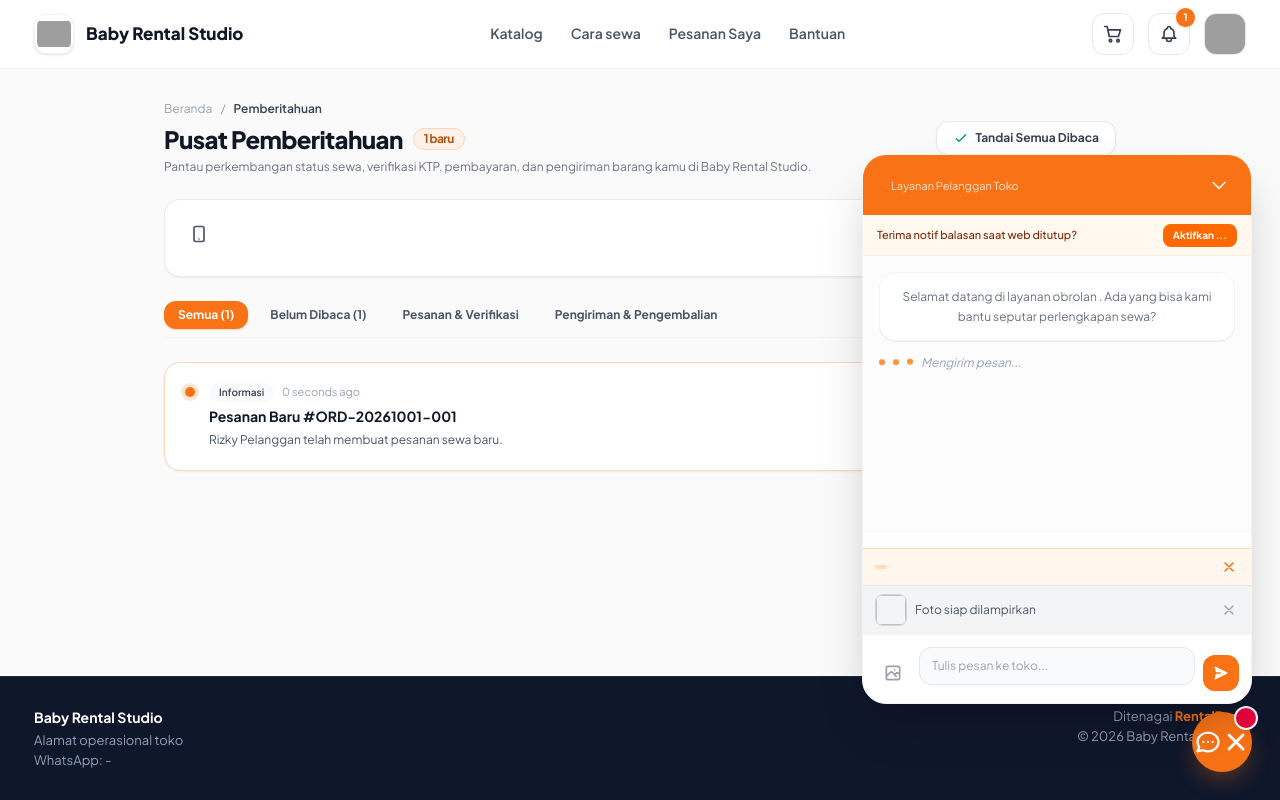
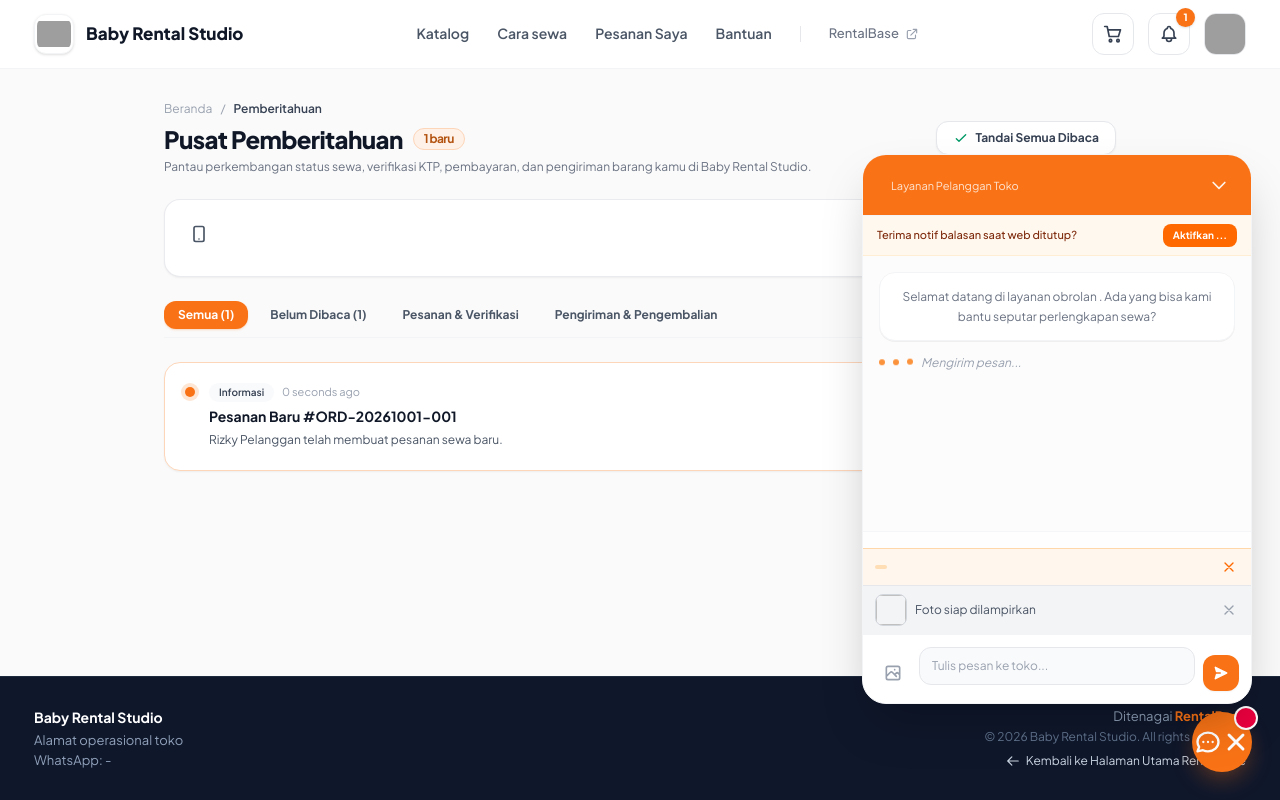
Before and after one commit to tersiqo/RentalBase, a Laravel app: page /notifications in a window 1280 px wide. Run offline with Laravel 12, Linux system fonts and the light colour scheme; a user stored in the database is signed in; data comes from the database, SQL or seed files in the repository; data that the repository does not hold is empty; style sheets or scripts are compiled from the project's sources; some libraries are stand-ins or nearby versions; grey boxes are pictures that could not be loaded.

Commit message:
feat(customer): integrate RentalBase navigation links into tenant navbar

```diff
--- a/resources/views/layouts/customer.blade.php
+++ b/resources/views/layouts/customer.blade.php
@@ -1,5 +1,6 @@
 <!DOCTYPE html>
 <html lang="id">
+
 <head>
     <meta charset="UTF-8">
     <meta name="viewport" content="width=device-width, initial-scale=1.0">
@@ -56,7 +57,9 @@
     @endphp
 
     <style>
-        body { font-family: 'Plus Jakarta Sans', system-ui, sans-serif; }
+        body {
+            font-family: 'Plus Jakarta Sans', system-ui, sans-serif;
+        }
 
         :root {
             --tenant-theme: {{ $themeColor }};
@@ -197,8 +200,7 @@
             background: linear-gradient(145deg,
                     color-mix(in srgb, var(--tenant-theme) 45%, white) 0%,
                     color-mix(in srgb, var(--tenant-theme) 75%, white) 45%,
-                var(--tenant-theme) 100%
-            ) !important;
+                    var(--tenant-theme) 100%) !important;
             box-shadow: 0 30px 60px -20px color-mix(in srgb, var(--tenant-theme) 45%, transparent) !important;
         }
 
@@ -225,6 +227,7 @@
         }
     </style>
 </head>
+
 <body class="bg-[#FAFAFA] text-gray-600 font-sans antialiased min-h-screen flex flex-col"
     x-data="{
           howToRentModalOpen: false,
@@ -248,12 +251,20 @@
                         class="w-[36px] h-[36px] sm:w-[40px] sm:h-[40px] shrink-0 rounded-xl object-contain border border-gray-100 p-0.5 shadow-sm group-hover:scale-105 transition-transform bg-white">
                     <div class="hidden w-[36px] h-[36px] sm:w-[38px] sm:h-[38px] shrink-0 rounded-xl items-center justify-center font-bold shadow-sm transition-all"
                         style="background-color: var(--tenant-theme); color: var(--tenant-text);">
-                            <svg width="22" height="22" viewBox="0 0 24 24" fill="none" stroke="currentColor" stroke-width="2" stroke-linecap="round" stroke-linejoin="round"><circle cx="7" cy="19" r="2"/><circle cx="17" cy="19" r="2"/><path d="M3 4h3l2 11h10M6 8h13l-2 6H8"/></svg>
+                        <svg width="22" height="22" viewBox="0 0 24 24" fill="none" stroke="currentColor" stroke-width="2" stroke-linecap="round" stroke-linejoin="round">
+                            <circle cx="7" cy="19" r="2" />
+                            <circle cx="17" cy="19" r="2" />
+                            <path d="M3 4h3l2 11h10M6 8h13l-2 6H8" />
+                        </svg>
                     </div>
                     @else
                     <div class="w-[36px] h-[36px] sm:w-[38px] sm:h-[38px] shrink-0 rounded-xl flex items-center justify-center font-bold shadow-sm transition-all"
                         style="background-color: var(--tenant-theme); color: var(--tenant-text);">
-                            <svg width="22" height="22" viewBox="0 0 24 24" fill="none" stroke="currentColor" stroke-width="2" stroke-linecap="round" stroke-linejoin="round"><circle cx="7" cy="19" r="2"/><circle cx="17" cy="19" r="2"/><path d="M3 4h3l2 11h10M6 8h13l-2 6H8"/></svg>
+                        <svg width="22" height="22" viewBox="0 0 24 24" fill="none" stroke="currentColor" stroke-width="2" stroke-linecap="round" stroke-linejoin="round">
+                            <circle cx="7" cy="19" r="2" />
+                            <circle cx="17" cy="19" r="2" />
+                            <path d="M3 4h3l2 11h10M6 8h13l-2 6H8" />
+                        </svg>
                     </div>
                     @endif
                     <span class="truncate max-w-[155px] sm:max-w-[220px] md:max-w-none">{{ $tenantProfile?->name ?? $client->nama_usaha ?? ($client->name ?? 'RentalBase Tenant') }}</span>
@@ -270,6 +281,19 @@
                     <a href="{{ route('customer.orders', array_filter(['client' => $client->subdomain ?? session('active_client_subdomain', null)])) }}" class="{{ request()->routeIs('customer.orders*') ? 'text-primary-500 border-b-2 border-primary-500 py-[22px]' : 'text-gray-600 border-b-2 border-transparent hover:text-primary-500 py-[22px]' }} transition-colors">Pesanan Saya</a>
                     @endauth
                     <button type="button" @click.prevent="helpModalOpen = true; mobileMenuOpen = false" class="text-gray-600 border-b-2 border-transparent hover:text-primary-500 py-[22px] transition-colors cursor-pointer font-semibold text-[14px]">Bantuan</button>
+
+                    {{-- Pemisah vertikal --}}
+                    <span class="h-4 w-px bg-gray-200"></span>
+
+                    {{-- Link ke Platform RentalBase --}}
+                    <a href="{{ Route::has('landing.home') ? route('landing.home') : url('/') }}"
+                       class="inline-flex items-center gap-1.5 text-gray-500 hover:text-primary-500 py-[22px] transition-colors font-medium text-[13px] group"
+                       title="Kembali ke platform utama RentalBase">
+                        <span>RentalBase</span>
+                        <svg class="w-3.5 h-3.5 text-gray-400 group-hover:text-primary-500 transition-transform group-hover:translate-x-0.5 group-hover:-translate-y-0.5" fill="none" viewBox="0 0 24 24" stroke="currentColor">
+                            <path stroke-linecap="round" stroke-linejoin="round" stroke-width="2" d="M10 6H6a2 2 0 00-2 2v10a2 2 0 002 2h10a2 2 0 002-2v-4M14 4h6m0 0v6m0-6L10 14" />
+                        </svg>
+                    </a>
                 </nav>
 
                 <!-- Right Actions -->
@@ -295,7 +319,7 @@
                         class="relative w-[38px] h-[38px] sm:w-[42px] sm:h-[42px] shrink-0 aspect-square rounded-xl border border-gray-200 flex items-center justify-center bg-white text-gray-700 hover:border-primary-500 hover:text-primary-500 transition-colors"
                         title="Pemberitahuan">
                         <svg class="w-5 h-5" fill="none" viewBox="0 0 24 24" stroke="currentColor" stroke-width="2">
-                                <path stroke-linecap="round" stroke-linejoin="round" d="M15 17h5l-1.405-1.405A2.032 2.032 0 0118 14.158V11a6.002 6.002 0 00-4-5.659V5a2 2 0 10-4 0v.341C7.67 6.165 6 8.388 6 11v3.159c0 .538-.214 1.055-.595 1.436L4 17h5m6 0v1a3 3 0 01-6 0v-1m6 0H9"/>
+                            <path stroke-linecap="round" stroke-linejoin="round" d="M15 17h5l-1.405-1.405A2.032 2.032 0 0118 14.158V11a6.002 6.002 0 00-4-5.659V5a2 2 0 10-4 0v.341C7.67 6.165 6 8.388 6 11v3.159c0 .538-.214 1.055-.595 1.436L4 17h5m6 0v1a3 3 0 01-6 0v-1m6 0H9" />
                         </svg>
                         @if($unreadCustomerNotifs > 0)
                         <span class="absolute -top-1.5 -right-1.5 flex items-center justify-center min-w-[19px] h-[19px] px-1 text-[10px] font-black text-white bg-primary-500 rounded-full shadow-sm">
@@ -353,7 +377,9 @@
 
                     <!-- Mobile menu button -->
                     <button @click="mobileMenuOpen = !mobileMenuOpen" class="md:hidden text-gray-500 hover:text-gray-900 focus:outline-none p-1.5 shrink-0">
-                        <svg class="h-6 w-6" fill="none" stroke="currentColor" viewBox="0 0 24 24"><path stroke-linecap="round" stroke-linejoin="round" stroke-width="2" d="M4 6h16M4 12h16M4 18h16"></path></svg>
+                        <svg class="h-6 w-6" fill="none" stroke="currentColor" viewBox="0 0 24 24">
+                            <path stroke-linecap="round" stroke-linejoin="round" stroke-width="2" d="M4 6h16M4 12h16M4 18h16"></path>
+                        </svg>
                     </button>
                 </div>
             </div>
@@ -364,6 +390,7 @@
             x-transition
             class="md:hidden bg-white border-t border-gray-100"
             style="display: none;">
+            <div class="px-3 py-2 space-y-0.5">
                 <a href="{{ route('customer.home', ['subdomain' => $client->subdomain ?? session('active_client_subdomain', 'babyrental')]) }}" class="block px-3 py-2 rounded-lg text-base font-medium {{ (request()->routeIs('customer.home*') || request()->routeIs('customer.product.*')) ? 'text-primary-600 bg-primary-50 font-semibold' : 'text-gray-700 hover:text-gray-900 hover:bg-gray-50' }}">Katalog</a>
                 <button type="button" @click.prevent="howToRentModalOpen = true; mobileMenuOpen = false" class="w-full text-left block px-3 py-2 rounded-lg text-base font-medium text-gray-700 hover:text-gray-900 hover:bg-gray-50 cursor-pointer">Cara sewa</button>
                 @if(request()->routeIs('customer.checkout*'))
@@ -385,6 +412,22 @@
                     <a href="{{ route('login', ['tab' => 'register', 'redirect' => request()->fullUrl()]) }}" class="w-full text-center py-2.5 font-bold rounded-xl bg-primary-500 text-white hover:bg-primary-600">Daftar</a>
                 </div>
                 @endauth
+
+                {{-- Kembali ke RentalBase (Mobile) --}}
+                <div class="border-t border-gray-100 pt-2 mt-2">
+                    <a href="{{ Route::has('landing.home') ? route('landing.home') : url('/') }}"
+                       class="flex items-center justify-between px-3 py-2.5 rounded-xl bg-gray-50 text-gray-700 hover:bg-gray-100 text-sm font-semibold transition">
+                        <span class="flex items-center gap-2">
+                            <svg class="w-4 h-4 text-gray-500" fill="none" viewBox="0 0 24 24" stroke="currentColor">
+                                <path stroke-linecap="round" stroke-linejoin="round" stroke-width="2" d="M3 12l2-2m0 0l7-7 7 7M5 10v10a1 1 0 001 1h3m10-11l2 2m-2-2v10a1 1 0 01-1 1h-3m-6 0a1 1 0 001-1v-4a1 1 0 011-1h2a1 1 0 011 1v4a1 1 0 001 1m-6 0h6"/>
+                            </svg>
+                            <span>Kembali ke RentalBase</span>
+                        </span>
+                        <svg class="w-4 h-4 text-gray-400" fill="none" viewBox="0 0 24 24" stroke="currentColor">
+                            <path stroke-linecap="round" stroke-linejoin="round" stroke-width="2" d="M9 5l7 7-7 7"/>
+                        </svg>
+                    </a>
+                </div>
             </div>
         </div>
     </header>
@@ -407,9 +450,19 @@
                     <br>
                     WhatsApp: {{ $tenantProfile?->whatsapp ?? $client->phone ?? '-' }}
                 </div>
-                <div class="text-right">
-                    Ditenagai <b class="text-primary-500">RentalBase</b><br>
-                    &copy; {{ date('Y') }} {{ $tenantProfile?->name ?? $client->nama_usaha ?? 'RentalBase' }}.
+                <div class="text-right flex flex-col items-end">
+                    <div>
+                        Ditenagai <a href="{{ Route::has('landing.home') ? route('landing.home') : url('/') }}" class="text-primary-500 font-bold hover:underline transition">RentalBase</a>
+                    </div>
+                    <div class="text-xs text-slate-500 mt-0.5">
+                        &copy; {{ date('Y') }} {{ $tenantProfile?->name ?? $client->nama_usaha ?? 'RentalBase' }}. All rights reserved.
+                    </div>
+                    <a href="{{ Route::has('landing.home') ? route('landing.home') : url('/') }}" class="inline-flex items-center gap-1.5 text-xs text-slate-300 hover:text-white transition mt-2 group">
+                        <svg class="w-3.5 h-3.5 transition group-hover:-translate-x-0.5" fill="none" viewBox="0 0 24 24" stroke="currentColor">
+                            <path stroke-linecap="round" stroke-linejoin="round" stroke-width="2" d="M10 19l-7-7m0 0l7-7m-7 7h18" />
+                        </svg>
+                        <span>Kembali ke Halaman Utama RentalBase</span>
+                    </a>
                 </div>
             </div>
         </div>
@@ -453,7 +506,7 @@
                     <div class="flex items-center gap-3.5">
                         <div class="w-11 h-11 rounded-2xl bg-primary-50 text-primary-600 flex items-center justify-center flex-none shadow-xs border border-primary-100">
                             <svg class="w-6 h-6" fill="none" viewBox="0 0 24 24" stroke="currentColor" stroke-width="2">
-                                <path stroke-linecap="round" stroke-linejoin="round" d="M12 6.253v13m0-13C10.832 5.477 9.246 5 7.5 5S4.168 5.477 3 6.253v13C4.168 18.477 5.754 18 7.5 18s3.332.477 4.5 1.253m0-13C13.168 5.477 14.754 5 16.5 5c1.747 0 3.332.477 4.5 1.253v13C19.832 18.477 18.247 18 16.5 18c-1.746 0-3.332.477-4.5 1.253"/>
+                                <path stroke-linecap="round" stroke-linejoin="round" d="M12 6.253v13m0-13C10.832 5.477 9.246 5 7.5 5S4.168 5.477 3 6.253v13C4.168 18.477 5.754 18 7.5 18s3.332.477 4.5 1.253m0-13C13.168 5.477 14.754 5 16.5 5c1.747 0 3.332.477 4.5 1.253v13C19.832 18.477 18.247 18 16.5 18c-1.746 0-3.332.477-4.5 1.253" />
                             </svg>
                         </div>
                         <div>
@@ -467,7 +520,7 @@
                     </div>
                     <button type="button" @click="howToRentModalOpen = false" class="text-gray-400 hover:text-gray-600 p-1.5 rounded-xl hover:bg-gray-100 transition cursor-pointer">
                         <svg class="w-5 h-5" fill="none" viewBox="0 0 24 24" stroke="currentColor">
-                            <path stroke-linecap="round" stroke-linejoin="round" stroke-width="2" d="M6 18L18 6M6 6l12 12"/>
+                            <path stroke-linecap="round" stroke-linejoin="round" stroke-width="2" d="M6 18L18 6M6 6l12 12" />
                         </svg>
                     </button>
                 </div>
@@ -532,7 +585,7 @@
                     {{-- Highlight Info Box --}}
                     <div class="p-4 rounded-2xl bg-amber-50 border border-amber-200 flex gap-3 text-xs text-amber-900 leading-relaxed">
                         <svg class="w-5 h-5 text-amber-600 shrink-0 mt-0.5" fill="none" viewBox="0 0 24 24" stroke="currentColor">
-                            <path stroke-linecap="round" stroke-linejoin="round" stroke-width="2" d="M13 16h-1v-4h-1m1-4h.01M21 12a9 9 0 11-18 0 9 9 0 0118 0z"/>
+                            <path stroke-linecap="round" stroke-linejoin="round" stroke-width="2" d="M13 16h-1v-4h-1m1-4h.01M21 12a9 9 0 11-18 0 9 9 0 0118 0z" />
                         </svg>
                         <div>
                             <strong class="font-bold block mb-0.5">Praktis Tanpa Deposit &amp; Tanpa Titip Fisik KTP:</strong>
@@ -594,7 +647,7 @@
                     <div class="flex items-center gap-3.5">
                         <div class="w-11 h-11 rounded-2xl bg-emerald-50 text-emerald-600 flex items-center justify-center flex-none shadow-xs border border-emerald-100">
                             <svg class="w-6 h-6" fill="none" viewBox="0 0 24 24" stroke="currentColor" stroke-width="2">
-                                <path stroke-linecap="round" stroke-linejoin="round" d="M18.364 5.636l-3.536 3.536m0 5.656l3.536 3.536M9.172 9.172L5.636 5.636m3.536 9.192l-3.536 3.536M21 12a9 9 0 11-18 0 9 9 0 0118 0zm-5 0a4 4 0 11-8 0 4 4 0 018 0z"/>
+                                <path stroke-linecap="round" stroke-linejoin="round" d="M18.364 5.636l-3.536 3.536m0 5.656l3.536 3.536M9.172 9.172L5.636 5.636m3.536 9.192l-3.536 3.536M21 12a9 9 0 11-18 0 9 9 0 0118 0zm-5 0a4 4 0 11-8 0 4 4 0 018 0z" />
                             </svg>
                         </div>
                         <div>
@@ -608,7 +661,7 @@
                     </div>
                     <button type="button" @click="helpModalOpen = false" class="text-gray-400 hover:text-gray-600 p-1.5 rounded-xl hover:bg-gray-100 transition cursor-pointer">
                         <svg class="w-5 h-5" fill="none" viewBox="0 0 24 24" stroke="currentColor">
-                            <path stroke-linecap="round" stroke-linejoin="round" stroke-width="2" d="M6 18L18 6M6 6l12 12"/>
+                            <path stroke-linecap="round" stroke-linejoin="round" stroke-width="2" d="M6 18L18 6M6 6l12 12" />
                         </svg>
                     </button>
                 </div>
@@ -652,7 +705,7 @@
                     <div class="p-4 rounded-2xl bg-emerald-50/70 border border-emerald-100 space-y-3">
                         <div class="flex items-center gap-2 text-xs font-bold text-emerald-900">
                             <svg class="w-4 h-4 text-emerald-600" fill="none" viewBox="0 0 24 24" stroke="currentColor">
-                                <path stroke-linecap="round" stroke-linejoin="round" stroke-width="2" d="M19 21V5a2 2 0 00-2-2H7a2 2 0 00-2 2v16m14 0h2m-2 0h-5m-9 0H3m2 0h5M9 7h1m-1 4h1m4-4h1m-1 4h1m-5 10v-5a1 1 0 011-1h2a1 1 0 011 1v5m-4 0h4"/>
+                                <path stroke-linecap="round" stroke-linejoin="round" stroke-width="2" d="M19 21V5a2 2 0 00-2-2H7a2 2 0 00-2 2v16m14 0h2m-2 0h-5m-9 0H3m2 0h5M9 7h1m-1 4h1m4-4h1m-1 4h1m-5 10v-5a1 1 0 011-1h2a1 1 0 011 1v5m-4 0h4" />
                             </svg>
                             <span>Kontak Operasional {{ $shopName }}</span>
                         </div>
@@ -667,7 +720,7 @@
                                 target="_blank"
                                 class="w-full inline-flex items-center justify-center gap-2 px-4 py-2.5 rounded-xl bg-emerald-600 hover:bg-emerald-700 text-white font-bold text-xs shadow-sm transition active:scale-95 cursor-pointer">
                                 <svg class="w-4 h-4" fill="currentColor" viewBox="0 0 24 24">
-                                    <path d="M12.031 6.172c-3.181 0-5.767 2.586-5.768 5.766-.001 1.298.38 2.27 1.019 3.287l-.582 2.128 2.182-.573c.978.58 1.911.928 3.145.929 3.178 0 5.767-2.587 5.768-5.766.001-3.187-2.575-5.77-5.764-5.771zm3.392 8.244c-.144.405-.837.774-1.17.824-.299.045-.677.063-1.092-.069-.252-.08-.575-.187-.988-.365-1.739-.751-2.874-2.502-2.961-2.617-.087-.116-.708-.94-.708-1.793s.448-1.273.607-1.446c.159-.173.346-.217.462-.217l.332.006c.106.005.249-.04.39.298.144.347.491 1.2.534 1.287.043.087.072.188.014.304-.058.116-.087.188-.173.289l-.26.304c-.087.086-.177.18-.076.354.101.174.449.741.964 1.201.662.591 1.221.774 1.394.86s.275.072.376-.044c.101-.116.433-.506.549-.68.116-.173.231-.145.39-.086s1.011.477 1.184.564.289.13.332.202c.045.072.045.419-.099.824z"/>
+                                    <path d="M12.031 6.172c-3.181 0-5.767 2.586-5.768 5.766-.001 1.298.38 2.27 1.019 3.287l-.582 2.128 2.182-.573c.978.58 1.911.928 3.145.929 3.178 0 5.767-2.587 5.768-5.766.001-3.187-2.575-5.77-5.764-5.771zm3.392 8.244c-.144.405-.837.774-1.17.824-.299.045-.677.063-1.092-.069-.252-.08-.575-.187-.988-.365-1.739-.751-2.874-2.502-2.961-2.617-.087-.116-.708-.94-.708-1.793s.448-1.273.607-1.446c.159-.173.346-.217.462-.217l.332.006c.106.005.249-.04.39.298.144.347.491 1.2.534 1.287.043.087.072.188.014.304-.058.116-.087.188-.173.289l-.26.304c-.087.086-.177.18-.076.354.101.174.449.741.964 1.201.662.591 1.221.774 1.394.86s.275.072.376-.044c.101-.116.433-.506.549-.68.116-.173.231-.145.39-.086s1.011.477 1.184.564.289.13.332.202c.045.072.045.419-.099.824z" />
                                 </svg>
                                 <span>Chat WhatsApp Admin Toko</span>
                             </a>
@@ -703,14 +756,14 @@
                 if (EchoCtor && typeof Pusher !== 'undefined') {
                     window.Echo = new EchoCtor({
                         broadcaster: 'pusher',
-                        key: '{{ config('broadcasting.connections.pusher.key') }}',
-                        cluster: '{{ config('broadcasting.connections.pusher.options.cluster') }}',
+                        key: "{{ config('broadcasting.connections.pusher.key') }}",
+                        cluster: "{{ config('broadcasting.connections.pusher.options.cluster') }}",
                         forceTLS: true,
-                        csrfToken: '{{ csrf_token() }}',
+                        csrfToken: "{{ csrf_token() }}",
                         authEndpoint: '/broadcasting/auth',
                         auth: {
                             headers: {
-                                'X-CSRF-TOKEN': '{{ csrf_token() }}',
+                                'X-CSRF-TOKEN': "{{ csrf_token() }}",
                                 'Accept': 'application/json'
                             }
                         }
@@ -779,9 +832,9 @@
                     } catch (err) {}
 
                     const startListening = () => {
-                        const echo = (typeof window.ensureCustomerEcho === 'function')
-                            ? window.ensureCustomerEcho()
-                            : (window.Echo && typeof window.Echo.private === 'function' ? window.Echo : null);
+                        const echo = (typeof window.ensureCustomerEcho === 'function') ?
+                            window.ensureCustomerEcho() :
+                            (window.Echo && typeof window.Echo.private === 'function' ? window.Echo : null);
 
                         if (!echo) {
                             return false;
@@ -953,9 +1006,9 @@
                         // 2. Guard: Check if modal or dialog is open
                         const openDialog = document.querySelector('[role="dialog"][aria-modal="true"]:not([style*="display: none"]):not([style*="display:none"])');
                         const isDialogVisible = openDialog && (
-                        typeof openDialog.checkVisibility === 'function'
-                            ? openDialog.checkVisibility()
-                            : (openDialog.offsetParent !== null || window.getComputedStyle(openDialog).display !== 'none')
+                            typeof openDialog.checkVisibility === 'function' ?
+                            openDialog.checkVisibility() :
+                            (openDialog.offsetParent !== null || window.getComputedStyle(openDialog).display !== 'none')
                         );
                         if (isDialogVisible) {
                             console.log('[RentalBase Realtime Customer] Partial reload postponed: Active modal dialog is currently visible');
@@ -1058,7 +1111,11 @@
                             }
 
                             // Restore exact scroll position
-                        window.scrollTo({ top: scrollY, left: scrollX, behavior: 'instant' });
+                            window.scrollTo({
+                                top: scrollY,
+                                left: scrollX,
+                                behavior: 'instant'
+                            });
                             console.log('[RentalBase Realtime Customer] Partial DOM refresh applied successfully!');
                         } catch (err) {
                             console.error('[RentalBase Realtime Customer] Partial refresh error, fallback to reload:', err);
@@ -1073,7 +1130,12 @@
                 },
                 addToast(title, message, url = null) {
                     const id = Date.now() + Math.floor(Math.random() * 1000);
-                this.toasts.push({ id, title, message, url });
+                    this.toasts.push({
+                        id,
+                        title,
+                        message,
+                        url
+                    });
                     setTimeout(() => this.removeToast(id), 7000);
                 },
                 removeToast(id) {
@@ -1082,7 +1144,7 @@
                 playChime() {
                     try {
                         if (!window.__rbAudioCtx) {
-                        window.__rbAudioCtx = new (window.AudioContext || window.webkitAudioContext)();
+                            window.__rbAudioCtx = new(window.AudioContext || window.webkitAudioContext)();
                         }
                         const ctx = window.__rbAudioCtx;
 
@@ -1126,14 +1188,18 @@
         style="display: none;"
         class="fixed bottom-6 right-6 z-50 max-w-sm w-full bg-white rounded-2xl shadow-2xl border border-gray-100 p-4 flex items-start gap-3 pointer-events-auto">
         <div class="w-10 h-10 rounded-xl bg-emerald-500 text-white flex items-center justify-center shrink-0 shadow-md shadow-emerald-200">
-            <svg class="w-5 h-5" fill="none" viewBox="0 0 24 24" stroke="currentColor" stroke-width="2.5"><path stroke-linecap="round" stroke-linejoin="round" d="M5 13l4 4L19 7"/></svg>
+            <svg class="w-5 h-5" fill="none" viewBox="0 0 24 24" stroke="currentColor" stroke-width="2.5">
+                <path stroke-linecap="round" stroke-linejoin="round" d="M5 13l4 4L19 7" />
+            </svg>
         </div>
         <div class="flex-1 min-w-0">
             <h5 class="text-sm font-bold text-gray-900" x-text="cartToast.title"></h5>
             <p class="text-xs text-gray-600 mt-0.5 line-clamp-2" x-text="cartToast.message"></p>
         </div>
         <button type="button" @click="cartToast.show = false" class="text-gray-400 hover:text-gray-600 transition p-1 cursor-pointer">
-            <svg class="w-4 h-4" fill="none" viewBox="0 0 24 24" stroke="currentColor"><path stroke-linecap="round" stroke-linejoin="round" stroke-width="2" d="M6 18L18 6M6 6l12 12"/></svg>
+            <svg class="w-4 h-4" fill="none" viewBox="0 0 24 24" stroke="currentColor">
+                <path stroke-linecap="round" stroke-linejoin="round" stroke-width="2" d="M6 18L18 6M6 6l12 12" />
+            </svg>
         </button>
     </div>
 
@@ -1142,4 +1208,5 @@
 
     @livewireScriptConfig
 </body>
+
 </html>
```
Lines whose indentation alone changed are shown as unchanged.
